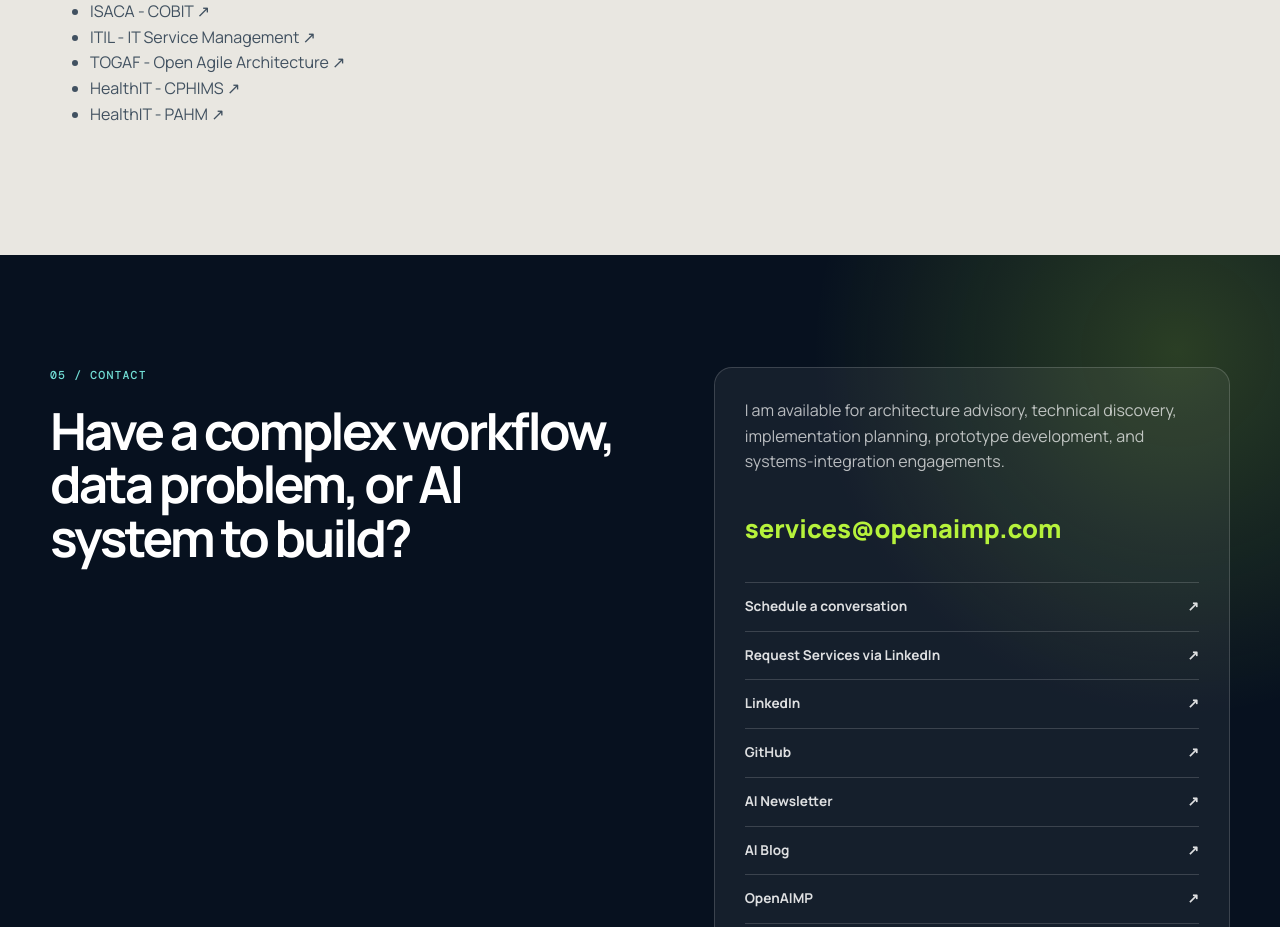
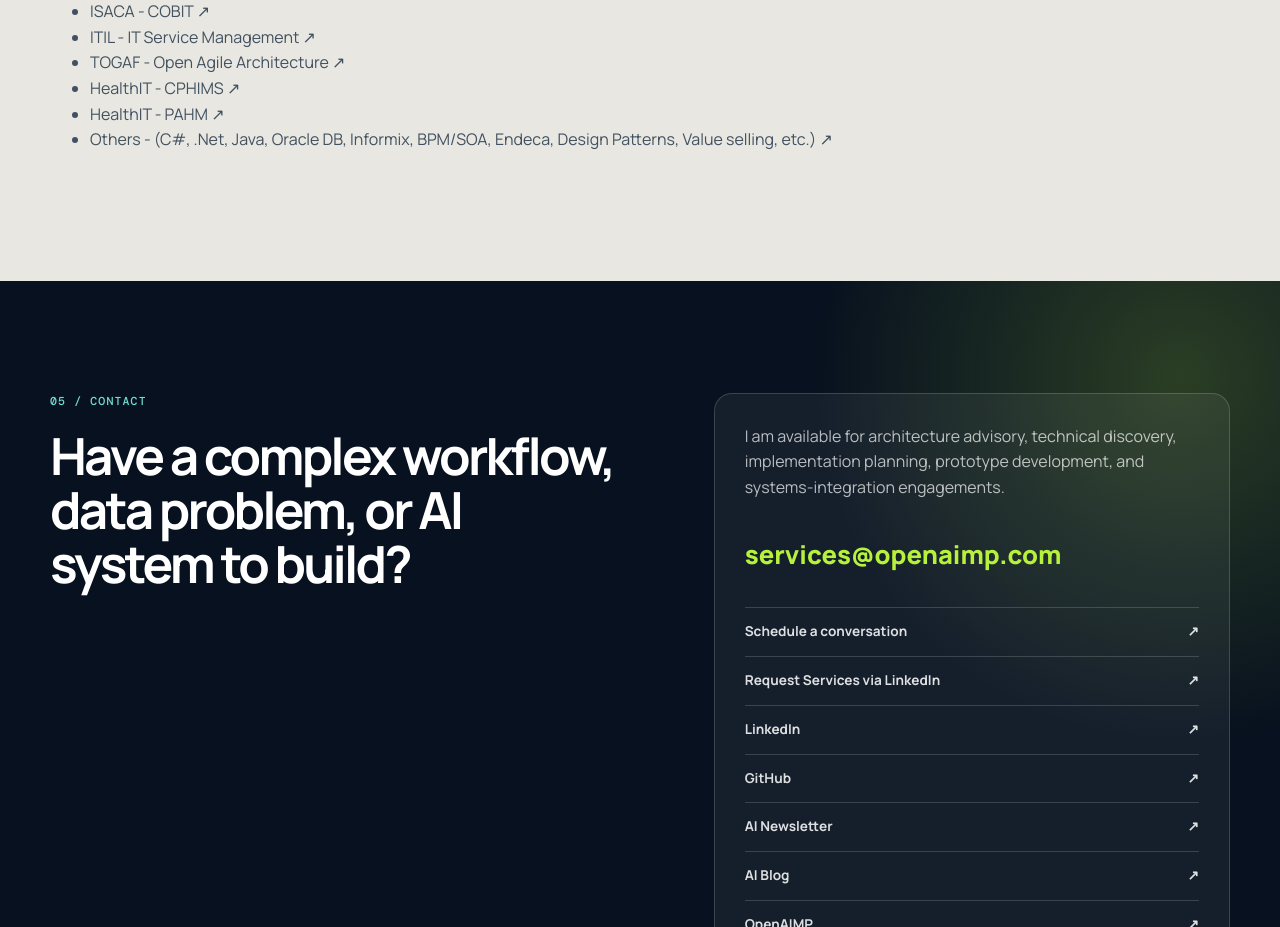
Before and after one commit to OpenAIMP/portfolio, a plain HTML site: page index.html in a window 1280 px wide. Shown: the part 6021-6948 px from the top of the page. Drawn offline with nearby package versions, Linux system fonts and the light colour scheme.

Commit message:
Add LinkedIn profile link and skills list item
Added a new list item with a link to LinkedIn profile and details about skills.

```diff
--- a/index.html
+++ b/index.html
@@ -615,6 +615,12 @@
                   HealthIT - PAHM <span aria-hidden="true">↗</span>
                 </a>
               </li>
+              <li>
+                <a href="https://www.linkedin.com/in/xaimpl/details/courses/"
+                  target="_blank" rel="noopener">
+                  Others - (C#, .Net, Java, Oracle DB, Informix, BPM/SOA, Endeca, Design Patterns, Value selling, etc.) <span aria-hidden="true">↗</span>
+                </a>
+              </li>
             </ul>
           </div>
         </div>
```
